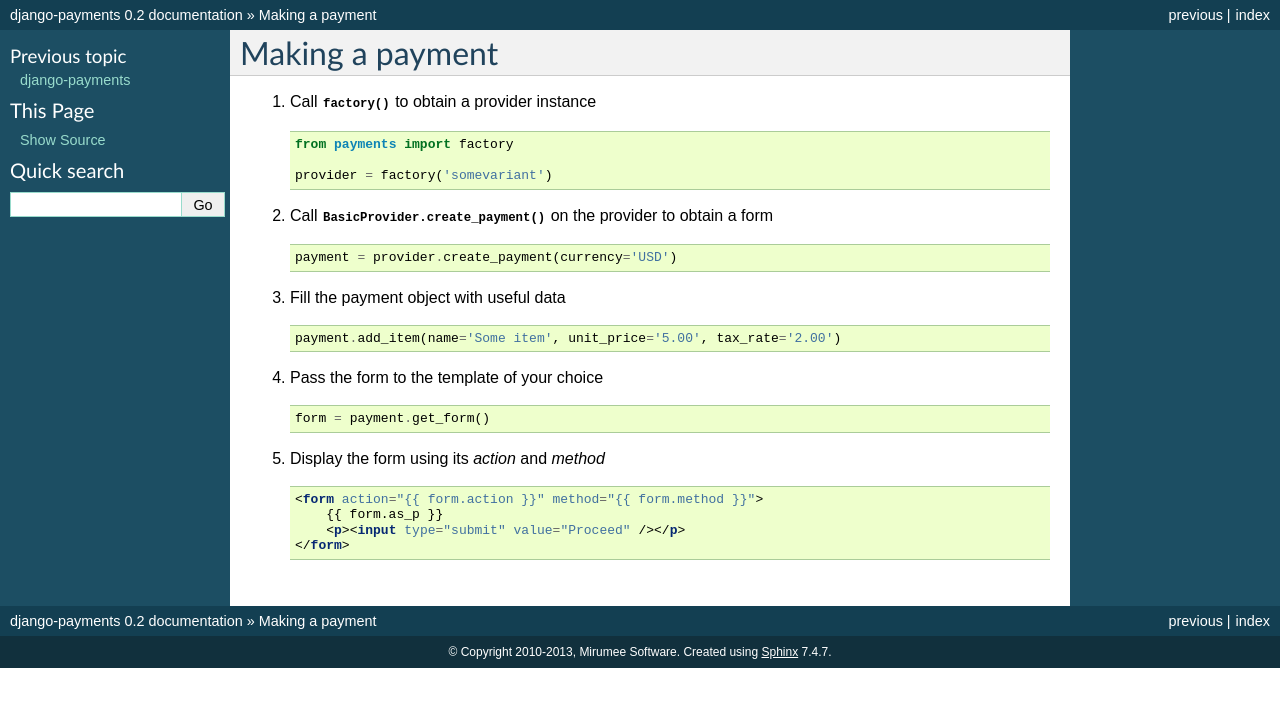
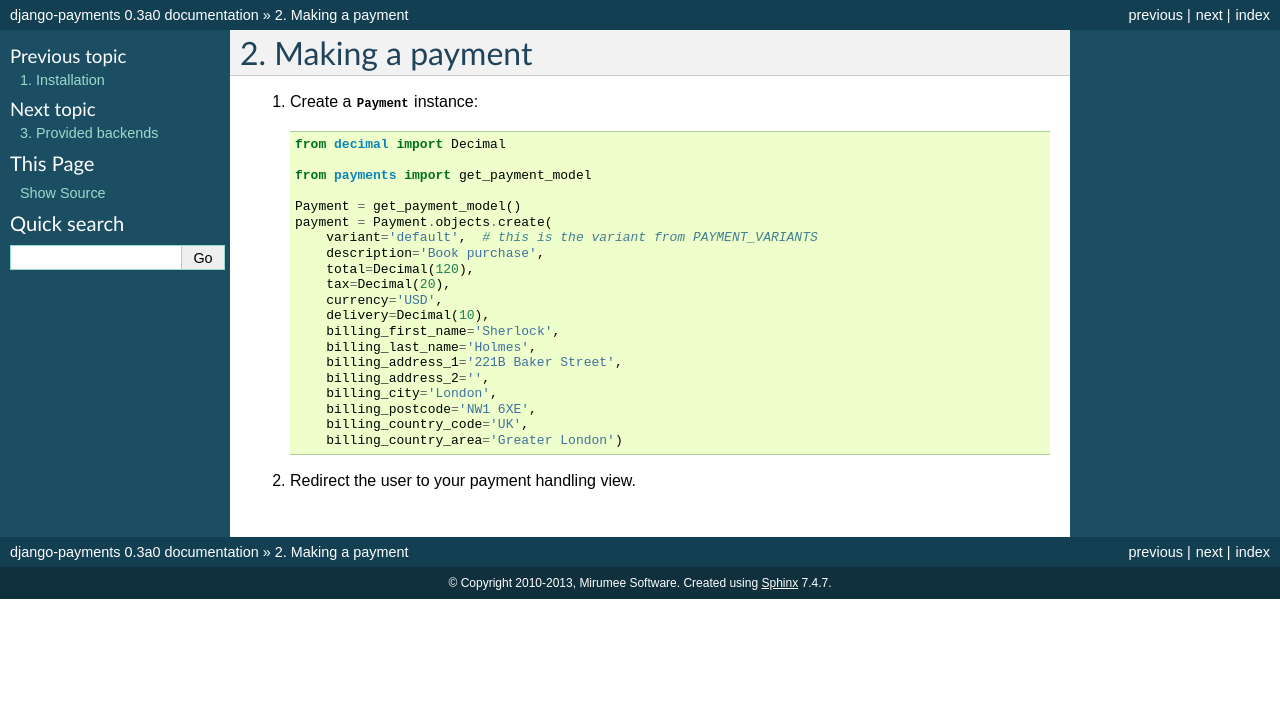
Before and after one commit to jazzband/django-payments, a Sphinx documentation site: the page built from doc/usage.rst, in a window 1280 px wide. Shown: the top 707 px of the page. Built offline with Sphinx 7.4.7, drawn with Linux system fonts in a browser that asks for light colours; pages that are not in the unit, such as notebooks, are missing from menus.

Commit message:
New docs

```diff
--- a/doc/conf.py
+++ b/doc/conf.py
@@ -43,9 +43,9 @@
 # built documents.
 #
 # The short X.Y version.
-version = '0.2'
+version = '0.3'
 # The full version, including alpha/beta/rc tags.
-release = '0.2'
+release = '0.3a0'
 
 # The language for content autogenerated by Sphinx. Refer to documentation
 # for a list of supported languages.
--- a/doc/index.rst
+++ b/doc/index.rst
@@ -5,6 +5,8 @@
 
 .. toctree::
    :maxdepth: 2
+   :numbered:
 
    install.rst
    usage.rst
+   modules.rst
--- a/doc/usage.rst
+++ b/doc/usage.rst
@@ -1,38 +1,27 @@
-================
 Making a payment
 ================
 
-#. Call :meth:`factory` to obtain a provider instance
+#. Create a :class:`Payment` instance::
 
-   .. code-block:: python
+      from decimal import Decimal
 
-      from payments import factory
+      from payments import get_payment_model
 
-      provider = factory('somevariant')
+      Payment = get_payment_model()
+      payment = Payment.objects.create(
+          variant='default',  # this is the variant from PAYMENT_VARIANTS
+          description='Book purchase',
+          total=Decimal(120),
+          tax=Decimal(20),
+          currency='USD',
+          delivery=Decimal(10),
+          billing_first_name='Sherlock',
+          billing_last_name='Holmes',
+          billing_address_1='221B Baker Street',
+          billing_address_2='',
+          billing_city='London',
+          billing_postcode='NW1 6XE',
+          billing_country_code='UK',
+          billing_country_area='Greater London')
 
-#. Call :meth:`BasicProvider.create_payment` on the provider to obtain a form
-
-   .. code-block:: python
-
-      payment = provider.create_payment(currency='USD')
-
-#. Fill the payment object with useful data
-
-   .. code-block:: python
-
-      payment.add_item(name='Some item', unit_price='5.00', tax_rate='2.00')
-
-#. Pass the form to the template of your choice
-
-   .. code-block:: python
-
-      form = payment.get_form()
-
-#. Display the form using its *action* and *method*
-
-   .. code-block:: html
-
-      <form action="{{ form.action }}" method="{{ form.method }}">
-          {{ form.as_p }}
-          <p><input type="submit" value="Proceed" /></p>
-      </form>
+#. Redirect the user to your payment handling view.
```
Also changed, not shown: doc/install.rst (added, +92 -0 lines), doc/modules.rst (added, +98 -0 lines).
